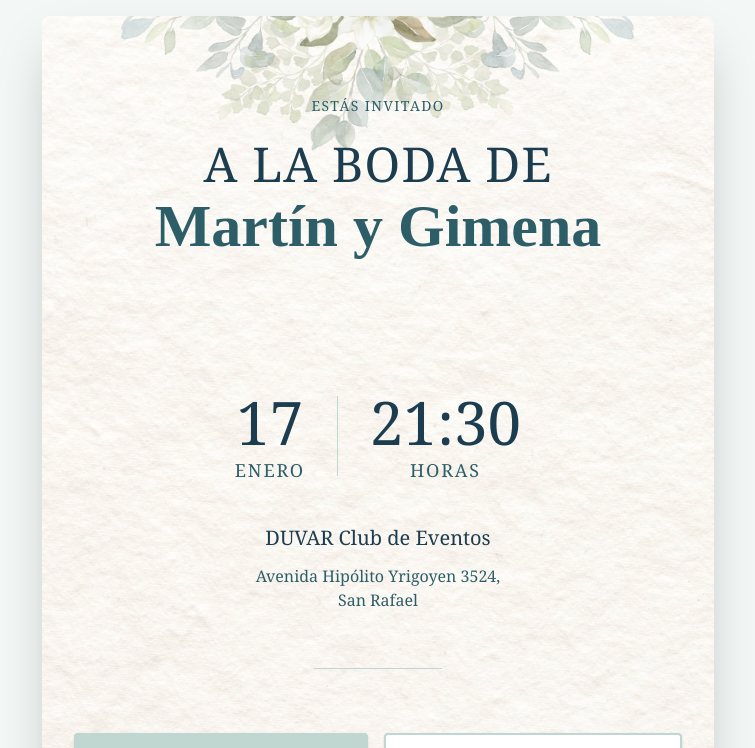
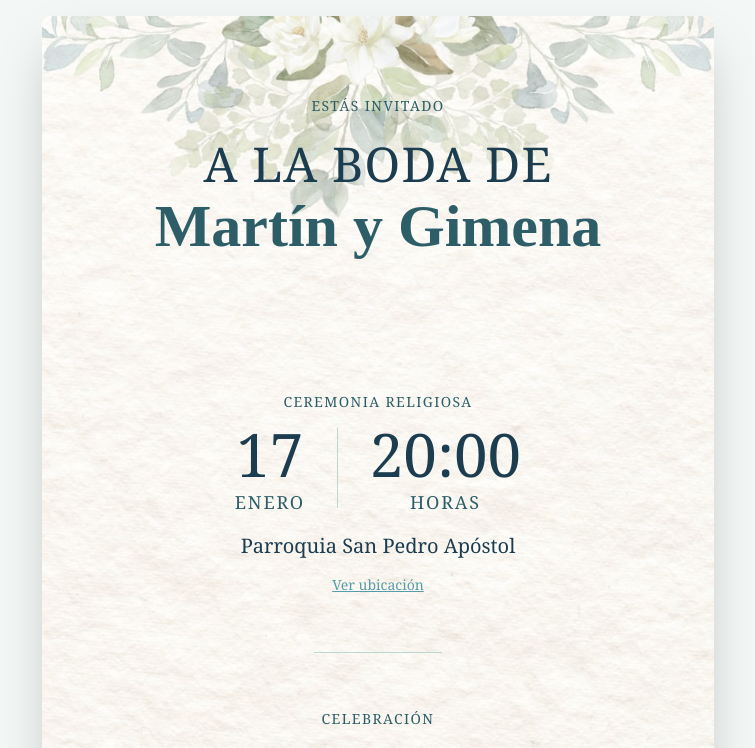
Before and after one commit to laurazulian/casamientoMartinYGimena, a React (Vite) app: page / in a window 1280 px wide. Shown: the top 748 px of the page, without its empty margins (262-1017 px from the left). Built offline with nearby package versions, Linux system fonts and the light colour scheme.

Commit message:
Agrego iglesia, form reservas y playlist

```diff
--- a/src/App.jsx
+++ b/src/App.jsx
@@ -8,13 +8,13 @@ export default function App() {
   const acciones = [
     {
       texto: "Confirmar asistencia",
-      link: "/confirmacion",
+      link: "https://docs.google.com/forms/d/1489ZOtR1wGfGPBzPt28I_bzfljS7yry7S78OgDc4ooc/edit?ts=690e83ca&pli=1",
       estilo:
         "bg-[#BFD6D1] hover:bg-[#AAC8C0] text-[#1C3D4F]",
     },
     {
       texto: "Canciones favoritas",
-      link: "/canciones",
+      link: "https://open.spotify.com/playlist/7tWnEK85QyPdk0IKqjcN65?si=tjD88yi4QFijEpF8MZt00g&pi=twnDpYXyR6K2k",
       estilo:
         "bg-white border-2 border-[#BFD6D1] hover:bg-[#E7F0EE] text-[#1C3D4F]",
     },
@@ -61,8 +61,12 @@ export default function App() {
           </div>
 
           <div className="px-8 py-8 pb-16 space-y-10">
-            <div className="text-center space-y-2">
-              <div className="flex justify-center items-end gap-8">
+            {/* 🔹 CEREMONIA RELIGIOSA */}
+            <div className="text-center space-y-3">
+              <p className="text-[#2D5E68] uppercase tracking-widest text-sm">
+                Ceremonia Religiosa
+              </p>
+              <div className="flex justify-center items-end gap-8 mt-2">
                 <div className="space-y-1">
                   <p className="text-6xl font-light text-[#1C3D4F]">17</p>
                   <p className="text-lg font-light text-[#2D5E68] uppercase tracking-widest">
@@ -71,16 +75,45 @@ export default function App() {
                 </div>
                 <div className="h-20 w-px bg-[#BFD6D1] mb-2"></div>
                 <div className="space-y-1">
+                  <p className="text-6xl font-light text-[#1C3D4F]">20:00</p>
+                  <p className="text-lg font-light text-[#2D5E68] uppercase tracking-widest">
+                    Horas
+                  </p>
+                </div>
+              </div>
+
+              <p className="text-[#1C3D4F] text-xl font-light mt-4">
+                Parroquia San Pedro Apóstol
+              </p>
+              <a
+                href="https://www.google.com/maps/place/Parroquia+San+Pedro+Ap%C3%B3stol+(Di%C3%B3cesis+de+San+Rafael)/@-34.6255479,-68.3106131,17z/data=!3m1!4b1!4m6!3m5!1s0x9679a96226922027:0x9f33dba5d36d1d86!8m2!3d-34.6255479!4d-68.3106131!16s%2Fg%2F11pf96k5s0?entry=ttu"
+                target="_blank"
+                rel="noopener noreferrer"
+                className="text-[#579CA8] hover:text-[#2D5E68] text-sm underline"
+              >
+                Ver ubicación
+              </a>
+            </div>
+
+            <div className="flex items-center justify-center gap-3 py-4">
+              <div className="h-px bg-[#BFD6D1] w-32"></div>
+            </div>
+
+            {/* 🔹 FIESTA */}
+            <div className="text-center space-y-3">
+              <p className="text-[#2D5E68] uppercase tracking-widest text-sm">
+                Celebración
+              </p>
+              <div className="flex justify-center items-end gap-8 mt-2">
+                <div className="space-y-1">
                   <p className="text-6xl font-light text-[#1C3D4F]">21:30</p>
                   <p className="text-lg font-light text-[#2D5E68] uppercase tracking-widest">
                     Horas
                   </p>
                 </div>
               </div>
-            </div>
 
-            <div className="text-center space-y-3">
-              <p className="text-[#1C3D4F] text-xl font-light">
+              <p className="text-[#1C3D4F] text-xl font-light mt-4">
                 DUVAR Club de Eventos
               </p>
               <p className="text-[#2D5E68] text-base">
@@ -149,7 +182,11 @@ export default function App() {
                     Alias:
                   </p>
                   <p className="text-xl font-light text-[#1C3D4F]">
-                    pablo.zulian.1983
+                    Alias: pablo.zulian.mp
+                    <br />
+                    CVU: 0000003100075083796364
+                    <br />
+                    Nombre: Pablo Martin Zulian
                   </p>
                 </div>
               </div>
```
